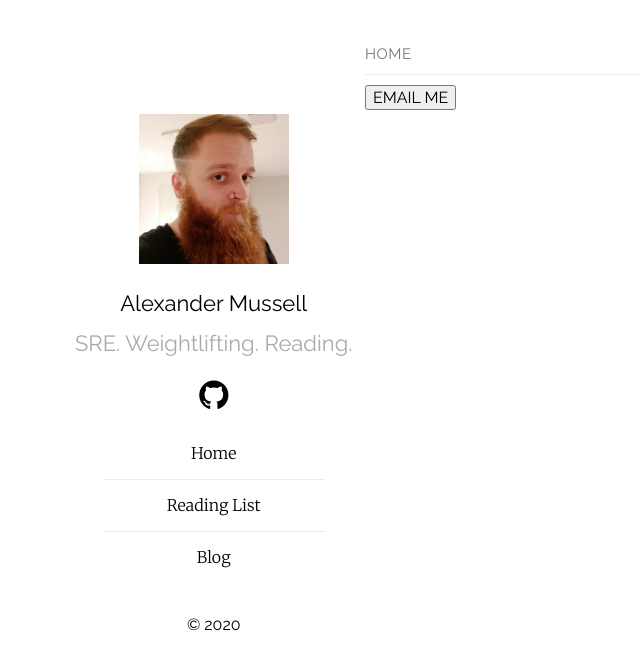
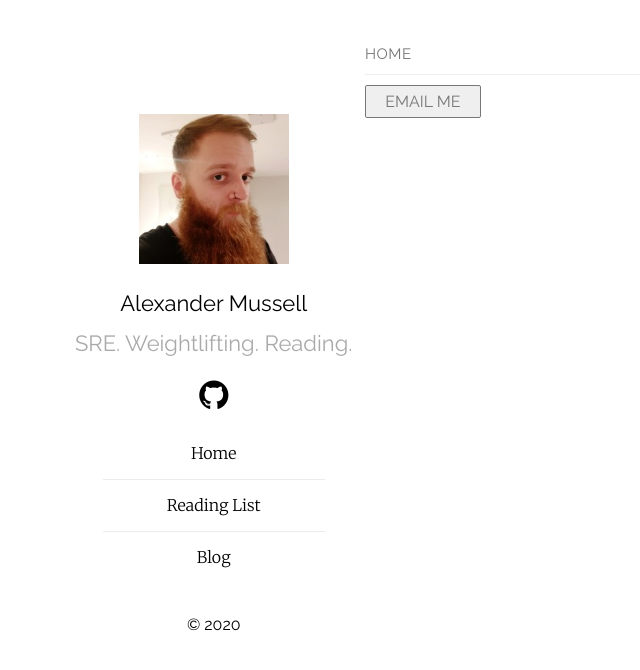
Before and after one commit to AlexMussell/alexmussell.github.io, a Jekyll site: the page built from index.md, in a window 1280 px wide. Shown: the top 670 px of the page, without its empty margins (0-640 px from the left). Built offline with Jekyll 4.4.1, drawn with Linux system fonts in a browser that asks for light colours.

Commit message:
email me button styling done

```diff
--- a/_layouts/home.html
+++ b/_layouts/home.html
@@ -7,6 +7,6 @@ layout: default
   </li>
 
   <a href="mailto:alex@alexandermussell.com?subject=Enquiry for Alexander Mussell.">
-    <button id="email-me-button">EMAIL ME</button>
+    <button class="email-me-button">EMAIL ME</button>
   </a>
 </ul>
--- a/_sass/plain.scss
+++ b/_sass/plain.scss
@@ -267,3 +267,23 @@ main {
 .book-images:hover{
   transform: scale(1.2);
 }
+
+.email-me-button{
+  display: inline-block;
+  padding: 0.35em 1.2em;
+  border: 0.1em solid #777;
+  margin: 0 0.3em 0.3em 0;
+  border-radius: 0.12em;
+  box-sizing: border-box;
+  text-decoration: none;
+  font-family: Raleway, sans-serif;
+  font-weight: 300;
+  color: #777;
+  text-align: center;
+  transition: all 0.2s;
+}
+
+.email-me-button:hover{
+  color:  #777;
+  background-color: #FFFFFF;
+}
```
